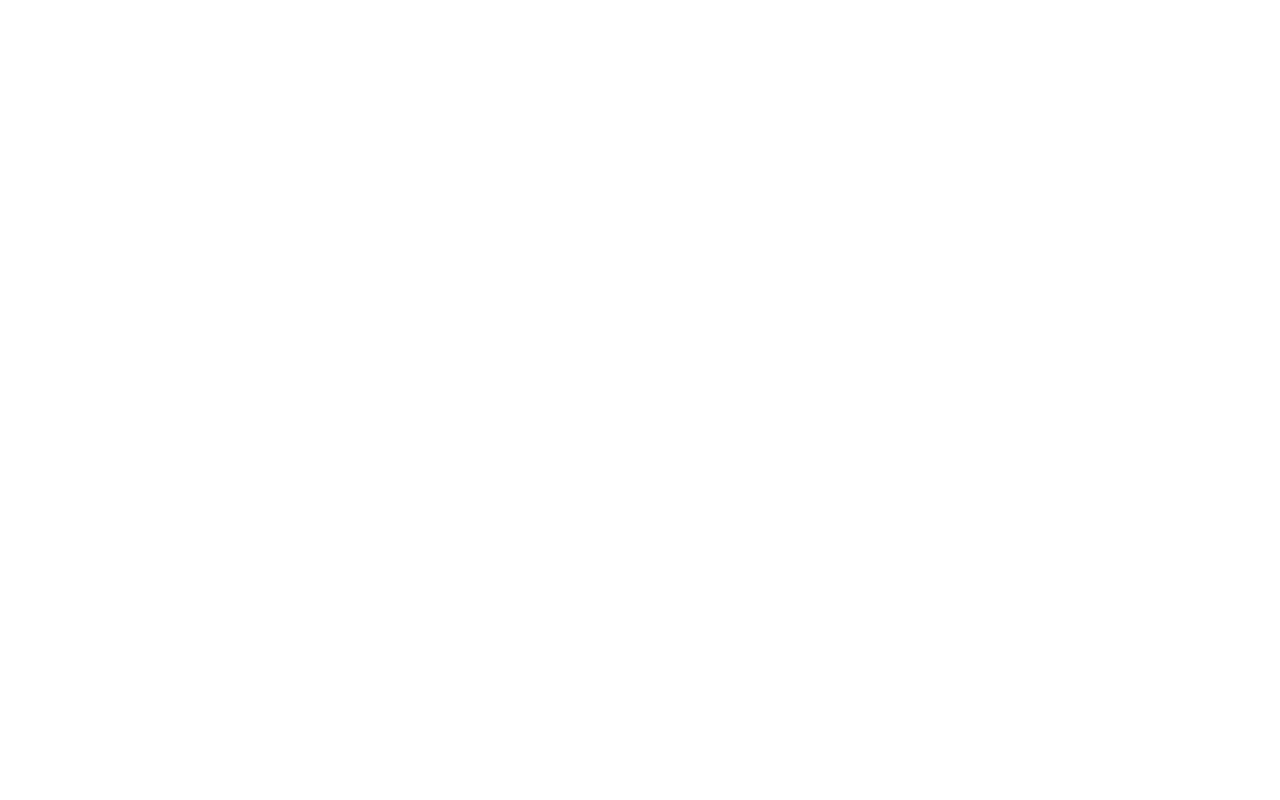
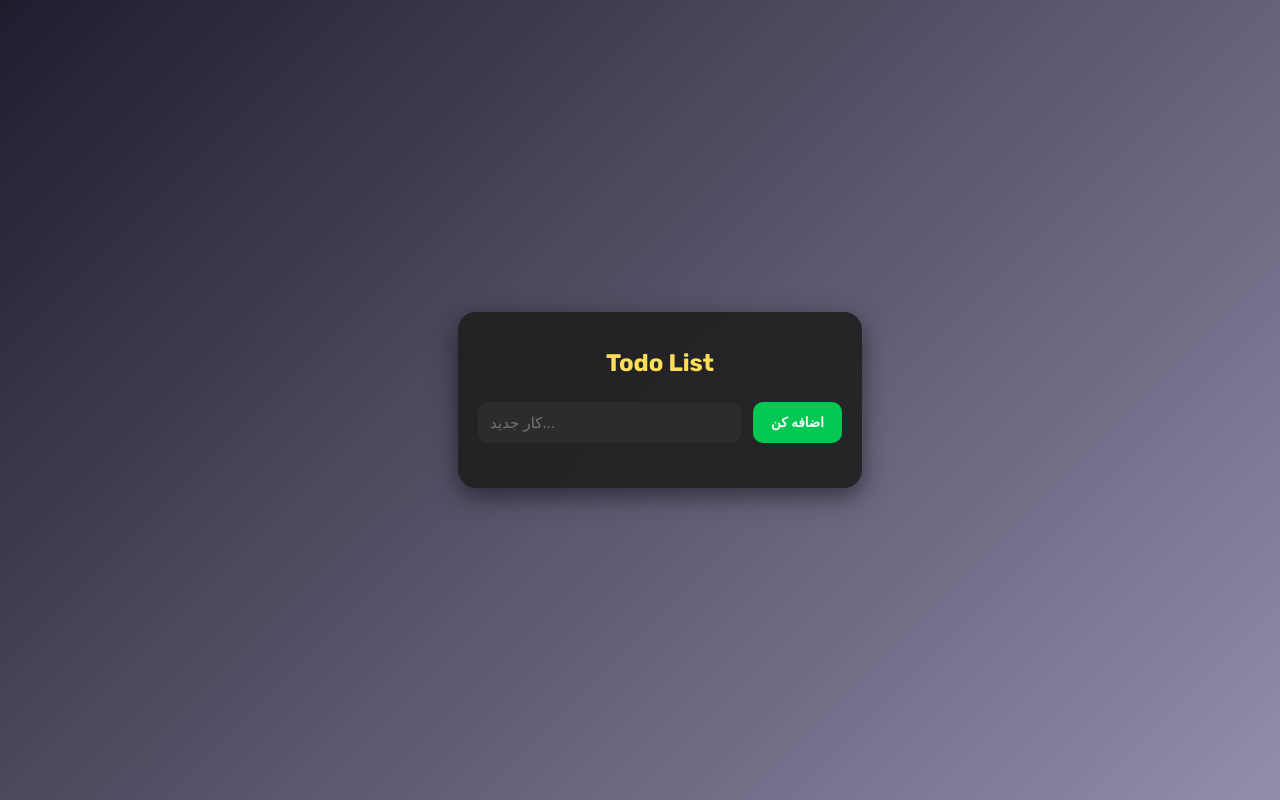
Before and after one commit to devirz/todo-app, a plain HTML site: page index.html in a window 1280 px wide. Drawn offline with Linux system fonts and the light colour scheme; the site is published under a folder, as on GitHub Pages, so addresses that start at the root find nothing.

Commit message:
remove assets dir

```diff
--- a/index.html
+++ b/index.html
@@ -7,9 +7,9 @@
     <link href="https://fonts.googleapis.com/css2?family=Rubik:ital,wght@0,300..900;1,300..900&display=swap" rel="stylesheet">
     <link rel="icon" type="image/svg+xml" href="/vite.svg" />
     <meta name="viewport" content="width=device-width, initial-scale=1.0" />
-    <title>Vite + React</title>
-    <script type="module" crossorigin src="/assets/index-9TeMS-Sy.js"></script>
-    <link rel="stylesheet" crossorigin href="/assets/index-Dfs0ShJK.css">
+    <title>Todo App</title>
+    <script type="module" crossorigin src="./index-9TeMS-Sy.js"></script>
+    <link rel="stylesheet" crossorigin href="./index-Dfs0ShJK.css">
   </head>
   <body>
     <div id="root"></div>
```
Also changed, not shown: index-9TeMS-Sy.js (renamed from assets/index-9TeMS-Sy.js), index-Dfs0ShJK.css (renamed from assets/index-Dfs0ShJK.css).
